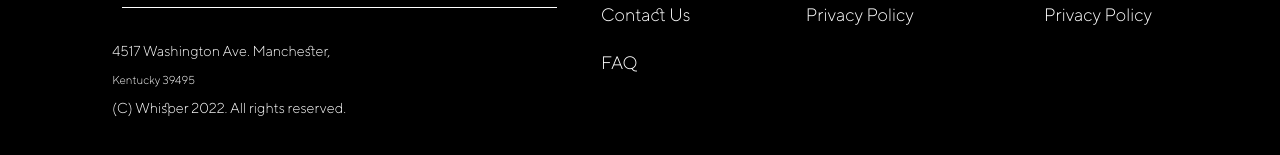
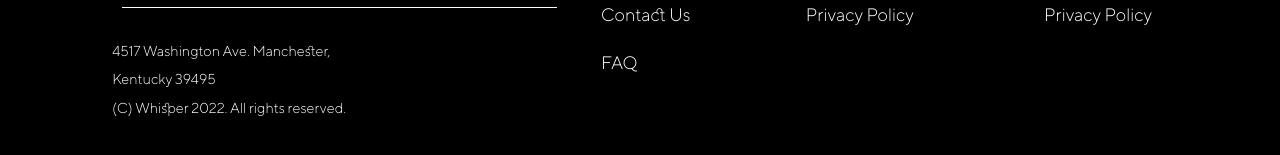
Before and after one commit to makindiilete/Whisper-Web, a React (Create React App) app: page / in a window 1280 px wide. Shown: the part 3977-4132 px from the top of the page. Built offline with nearby package versions, Linux system fonts and the light colour scheme.

Commit message:
Update footer

```diff
--- a/src/components/Footer.js
+++ b/src/components/Footer.js
@@ -26,7 +26,7 @@ const Footer = () => {
         <br />
         <small className="ml-5">
           4517 Washington Ave. Manchester, <br />{" "}
-          <small className="ml-5">Kentucky 39495</small>
+          <span className="ml-5">Kentucky 39495</span>
         </small>
         <br />
         <small className="ml-5">
```
